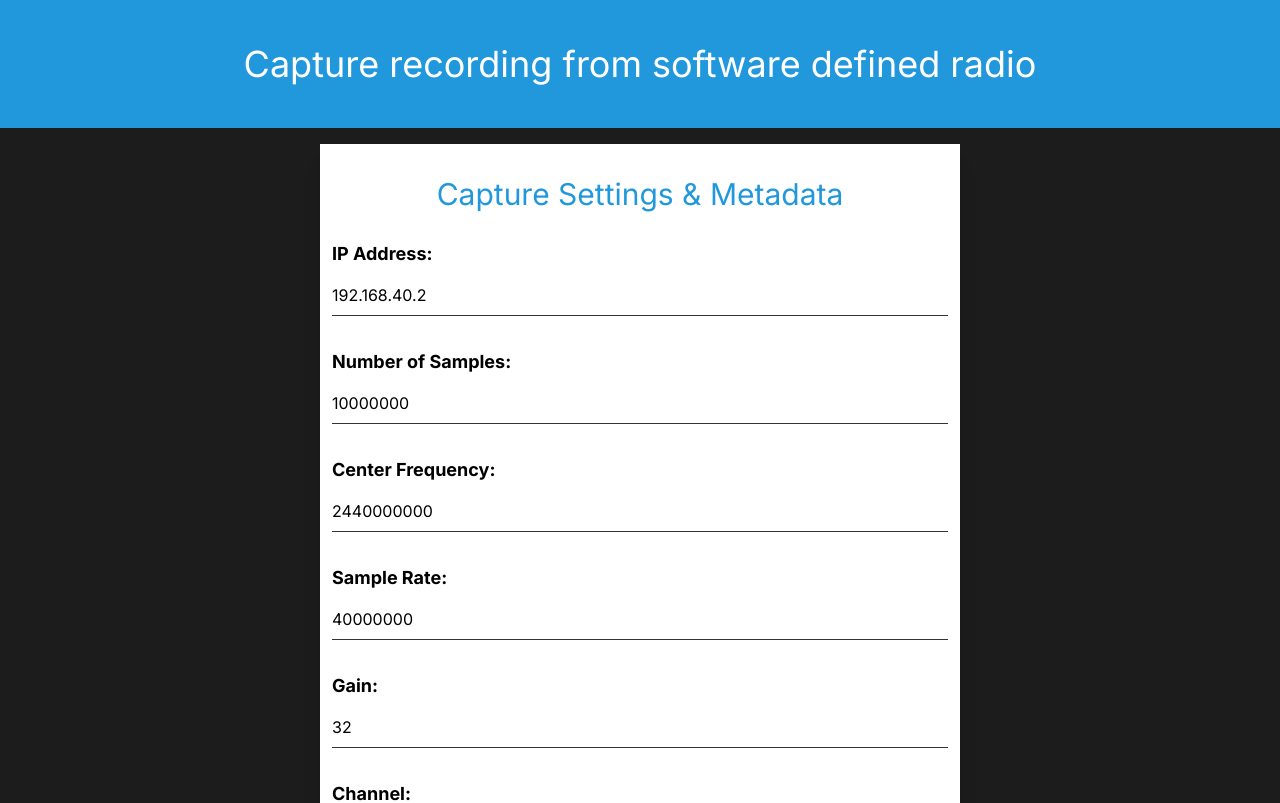
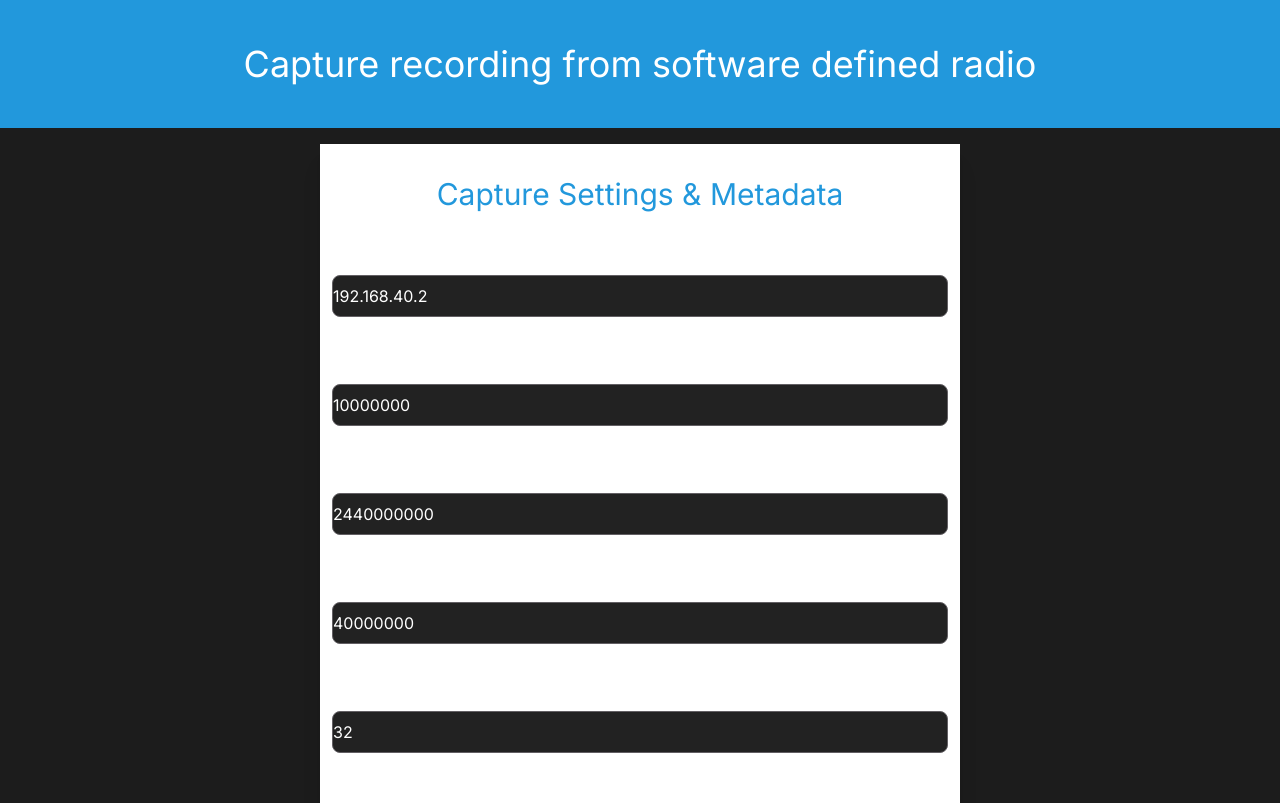
Before and after one commit to Subti/nextjs-web-curator, a Next.js app: page / in a window 1280 px wide. Shown: the top 803 px of the page. Built offline with nearby package versions, Linux system fonts and the light colour scheme.

Commit message:
Add background and border

```diff
--- a/src/app/components/CaptureInput.tsx
+++ b/src/app/components/CaptureInput.tsx
@@ -24,10 +24,12 @@ const CaptureInput: React.FC<CaptureInputProps> = (props) => {
   return (
     <>
       {/* Rendering label for the CaptureInput field */}
-      <label className="font-bold text-[18px] mb-2">{props.label}:</label>
+      <label className="font-bold text-[18px] mb-2 text-white">
+        {props.label}:
+      </label>
       {/* Input field */}
       <input
-        className="mb-2 py-2 mb-8 custom-border-input"
+        className="mb-2 py-2 mb-8 bg-[#222] text-white border-[1px] border-[#625F63] rounded-lg focus:border-[#E63462]"
         type="text"
         id={props.id}
         name={props.id}
```
